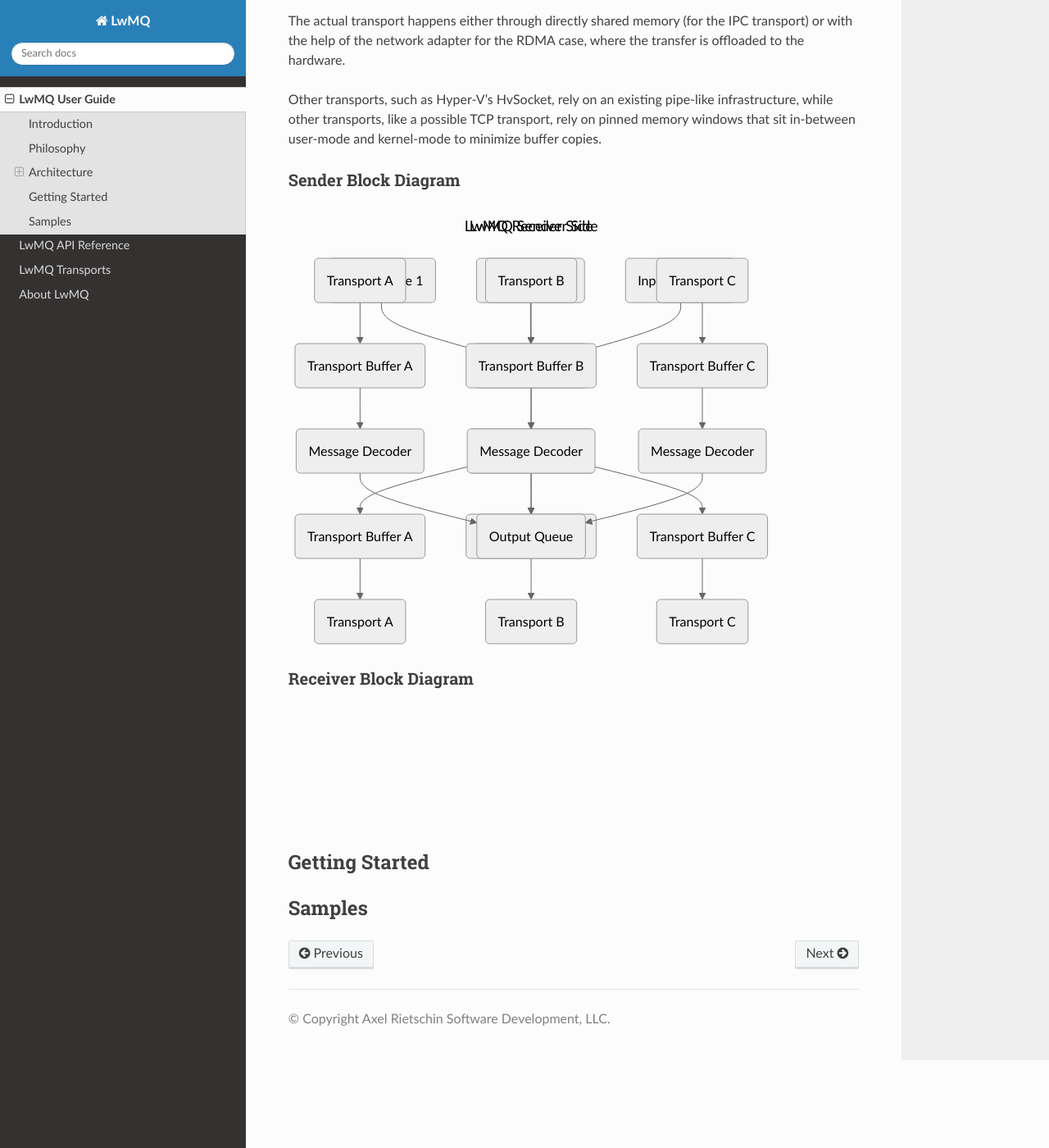
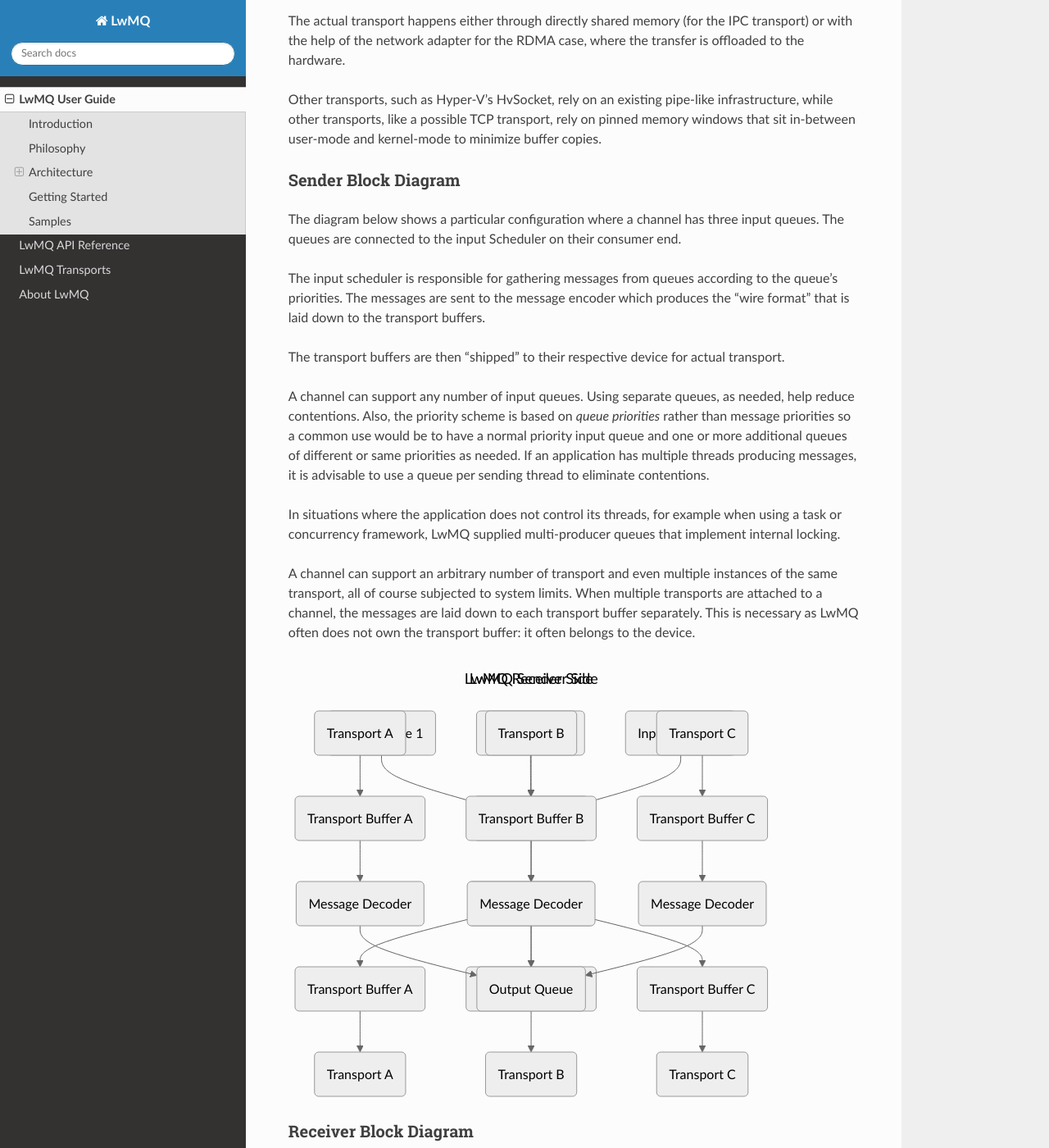
Before and after one commit to axelriet/LwMQ.net, a Sphinx documentation site: the page built from docs/guide/index.rst, in a window 1280 px wide and 1400 px high, scrolled down 3747 px. Shown: the whole window at 82% size. Built offline with Sphinx 7.4.7 and the Read the Docs theme 3.1.0, drawn with Linux system fonts in a browser that asks for light colours; some of the changed text lies outside the part shown.

Commit message:
More arch

```diff
--- a/docs/guide/index.rst
+++ b/docs/guide/index.rst
@@ -218,6 +218,38 @@ copies.
 Sender Block Diagram
 ^^^^^^^^^^^^^^^^^^^^
 
+The diagram below shows a particular configuration where a channel
+has three input queues. The queues are connected to the input Scheduler
+on their consumer end.
+
+The input scheduler is responsible for gathering messages from
+queues according to the queue's priorities. The messages are
+sent to the message encoder which produces the "wire format"
+that is laid down to the transport buffers.
+
+The transport buffers are then "shipped" to their respective
+device for actual transport.
+
+A channel can support any number of input queues. Using separate
+queues, as needed, help reduce contentions. Also, the priority
+scheme is based on *queue priorities* rather than message
+priorities so a common use would be to have a normal priority
+input queue and one or more additional queues of different
+or same priorities as needed. If an application has multiple
+threads producing messages, it is advisable to use a queue
+per sending thread to eliminate contentions.
+
+In situations where the application does not control its threads,
+for example when using a task or concurrency framework, LwMQ
+supplied multi-producer queues that implement internal locking.
+
+A channel can support an arbitrary number of transport and even
+multiple instances of the same transport, all of course subjected
+to system limits. When multiple transports are attached to a
+channel, the messages are laid down to each transport buffer
+separately. This is necessary as LwMQ often does not own the
+transport buffer: it often belongs to the device.
+
 .. mermaid::
 
    ---
@@ -240,6 +272,10 @@ Sender Block Diagram
 
 Receiver Block Diagram
 ^^^^^^^^^^^^^^^^^^^^^^
+
+On the receiving side, transports are serviced by threads that
+collects messages from incoming transport buffers. The decoded
+messages are then posted to the channel's output queue.
 
 .. mermaid::
 
```
